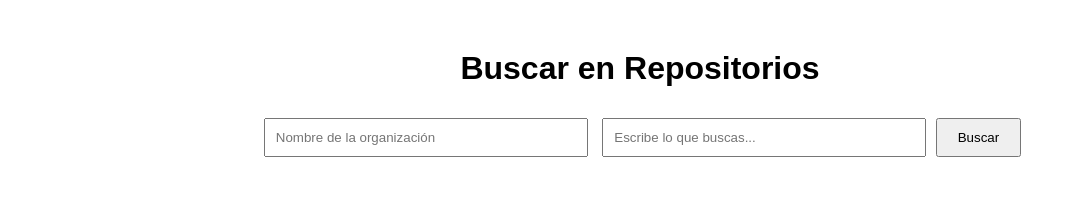
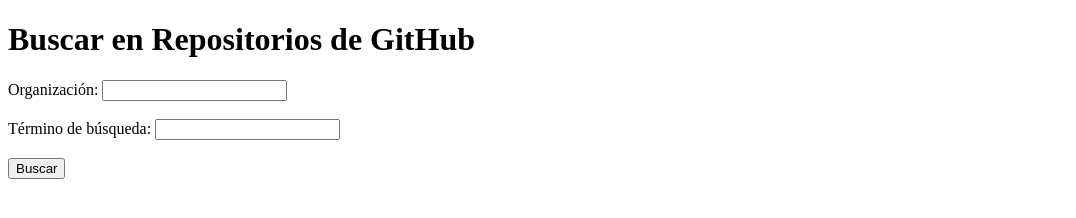
Before and after one commit to JO503688/ScriptJavaS, a plain HTML site: page docs/index.html in a window 1280 px wide. Shown: the whole page, without its empty margins (0-1076 px from the left). Drawn offline with Linux system fonts and the light colour scheme.

Commit message:
Update index.html

```diff
--- a/docs/index.html
+++ b/docs/index.html
@@ -4,30 +4,32 @@
     <meta charset="UTF-8">
     <meta name="viewport" content="width=device-width, initial-scale=1.0">
     <title>Buscar en Repositorios</title>
-    <style>
-        body { font-family: Arial, sans-serif; text-align: center; margin: 50px; }
-        input { padding: 10px; width: 300px; margin: 5px; }
-        button { padding: 10px 20px; margin-top: 10px; }
-        pre { text-align: left; white-space: pre-wrap; word-wrap: break-word; }
-    </style>
 </head>
 <body>
-    <h1>Buscar en Repositorios</h1>
-    <input type="text" id="org" placeholder="Nombre de la organización">
-    <input type="text" id="query" placeholder="Escribe lo que buscas...">
-    <button onclick="buscar()">Buscar</button>
-    <pre id="resultados"></pre>
+    <h1>Buscar en Repositorios de GitHub</h1>
+    <form id="searchForm">
+        <label for="org">Organización:</label>
+        <input type="text" id="org" required>
+        <br><br>
+        <label for="query">Término de búsqueda:</label>
+        <input type="text" id="query" required>
+        <br><br>
+        <button type="submit">Buscar</button>
+    </form>
+
+    <div id="resultados"></div>
+
+    <script src="buscar.mjs" type="module"></script>
 
     <script>
-        async function buscar() {
-            const org = document.getElementById('org').value;
-            const query = document.getElementById('query').value;
+        document.getElementById("searchForm").addEventListener("submit", async (event) => {
+            event.preventDefault();  // Evitar que el formulario se envíe tradicionalmente
+            const org = document.getElementById("org").value;
+            const query = document.getElementById("query").value;
 
             if (!org || !query) return alert("Escribe la organización y el término de búsqueda.");
 
-            document.getElementById("resultados").textContent = "Buscando...";
-
-            // Disparar la GitHub Action
+            // Llamar al script de búsqueda pasando los datos
             const response = await fetch(`https://api.github.com/repos/JO503688/ScriptJavaS/dispatches`, {
                 method: "POST",
                 headers: {
@@ -45,7 +47,7 @@
             } else {
                 document.getElementById("resultados").textContent = "Error al iniciar la búsqueda.";
             }
-        }
+        });
     </script>
 </body>
 </html>
```
